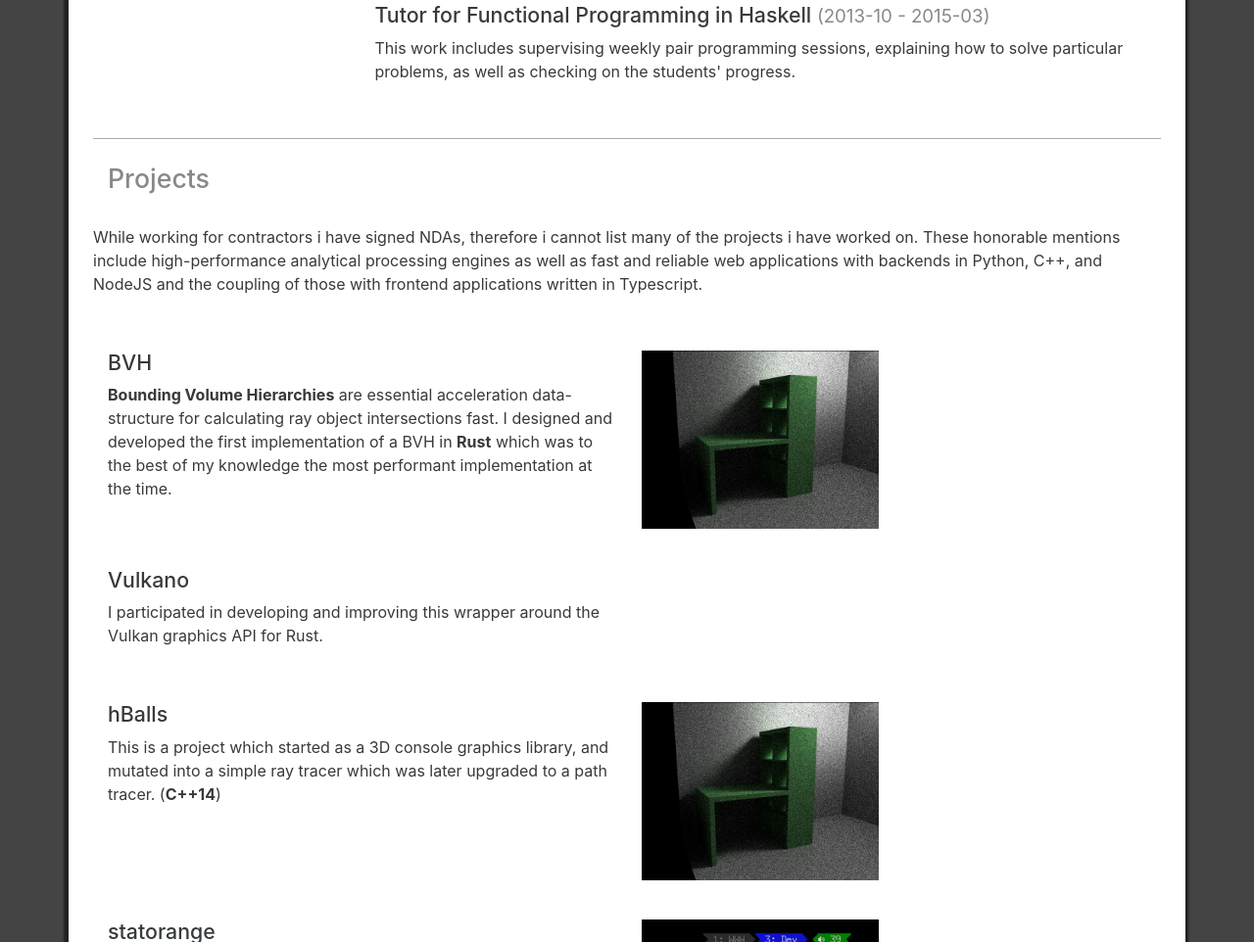
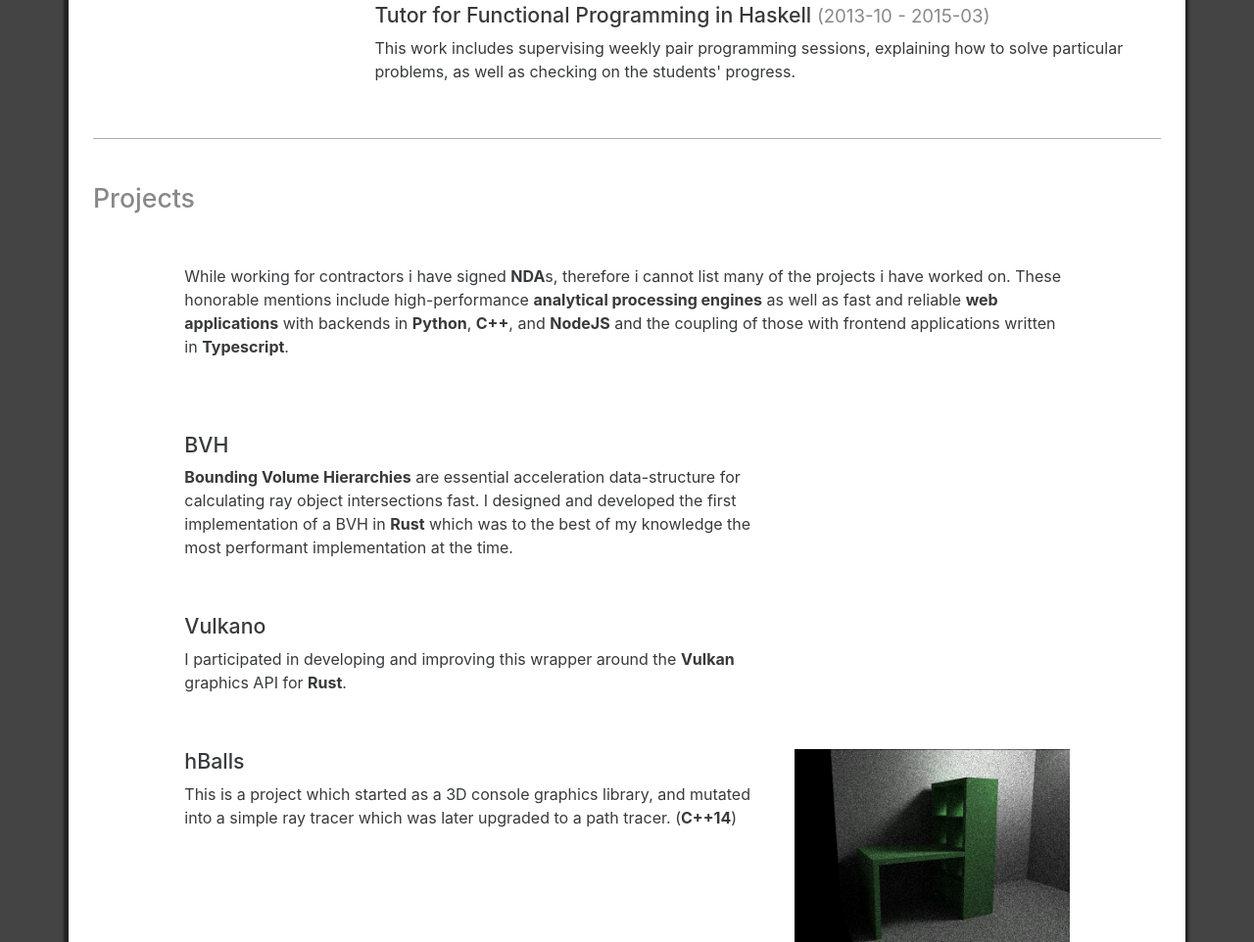
Before and after one commit to alexd2580/alexd2580.github.io, a website: page index.html in a window 1280 px wide. Shown: the part 2268-3230 px from the top of the page at 98% size. Drawn offline with nearby package versions, Linux system fonts and the light colour scheme.

Commit message:
Fix layout and highlighting

```diff
--- a/index.html
+++ b/index.html
@@ -114,16 +114,23 @@
             </div>
         </div>
         <div class="row lined spaced projects">
+            <div class="row spaced">
                 <div class="col-md-3">
                     <h2>Projects</h2>
                 </div>
+            </div>
             <div class="row spaced">
-                <div class="col-md-12">
-                    <p>While working for contractors i have signed NDAs, therefore i cannot list many of the projects i have worked on. These honorable mentions include high-performance analytical processing engines as well as fast and reliable
-                    web applications with backends in Python, C++, and NodeJS and the coupling of those with frontend applications written in Typescript.</p>
+                <div class="col-md-1">
+                </div>
+                <div class="col-md-10">
+                    <p>While working for contractors i have signed <b>NDA</b>s, therefore i cannot list many of the projects i have worked on. These honorable mentions include high-performance <b>analytical processing engines</b> as well as fast and reliable
+                        <b>web applications</b> with backends in <b>Python</b>, <b>C++</b>, and <b>NodeJS</b> and the coupling of those with frontend applications written in <b>Typescript</b>.</p>
                 </div>
             </div>
-            <div class="col-md-9">
+            <div class="row spaced">
+                <div class="col-md-1">
+                </div>
+                <div class="col-md-10">
                     <div class="row spaced project">
                         <div class="col-md-8">
                             <h4>
@@ -133,7 +140,6 @@
                             <p><b>Bounding Volume Hierarchies</b> are essential acceleration data-structure for calculating ray object intersections fast.
                                 I designed and developed the first implementation of a BVH in <b>Rust</b> which was to the best of my knowledge the most performant implementation at the time.</p>
                         </div>
-                    <div class="col-md-4"><img src="images/hBalls.png"></div>
                     </div>
                     <div class="row spaced project">
                         <div class="col-md-8">
@@ -141,7 +147,7 @@
                                 Vulkano
                                 <a href="https://github.com/tomaka/vulkano" class="project-link"><i class="fa fa-github"></i></a>
                             </h4>
-                        <p>I participated in developing and improving this wrapper around the Vulkan graphics API for Rust.</p>
+                            <p>I participated in developing and improving this wrapper around the <b>Vulkan</b> graphics API for <b>Rust</b>.</p>
                         </div>
                     </div>
                     <div class="row spaced project">
@@ -221,6 +227,7 @@
                     </div>
                 </div>
             </div>
+        </div>
         <div class="row lined foot">
             <div class="col-md-12">
                 <p class="centered">Copyright © 2016 by Alexander Dmitriev</p>
```
Lines whose indentation alone changed are shown as unchanged.
